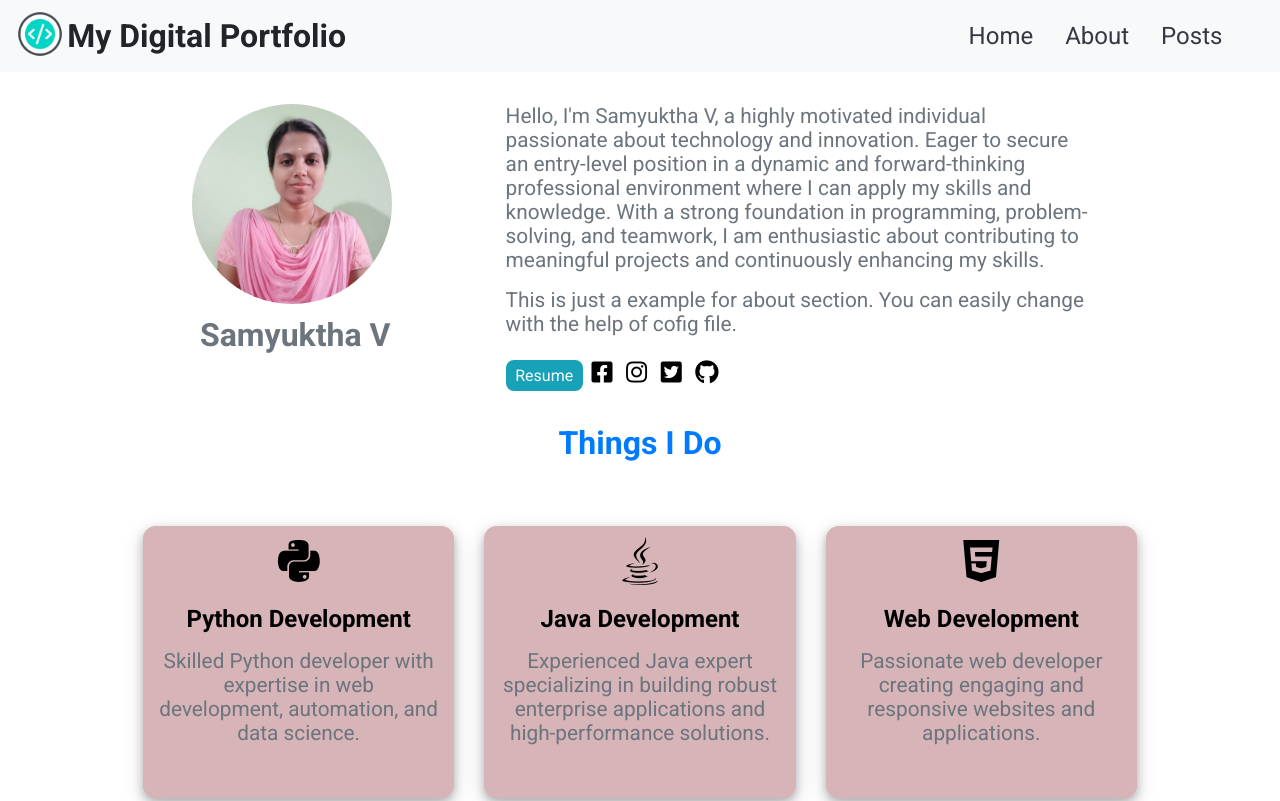
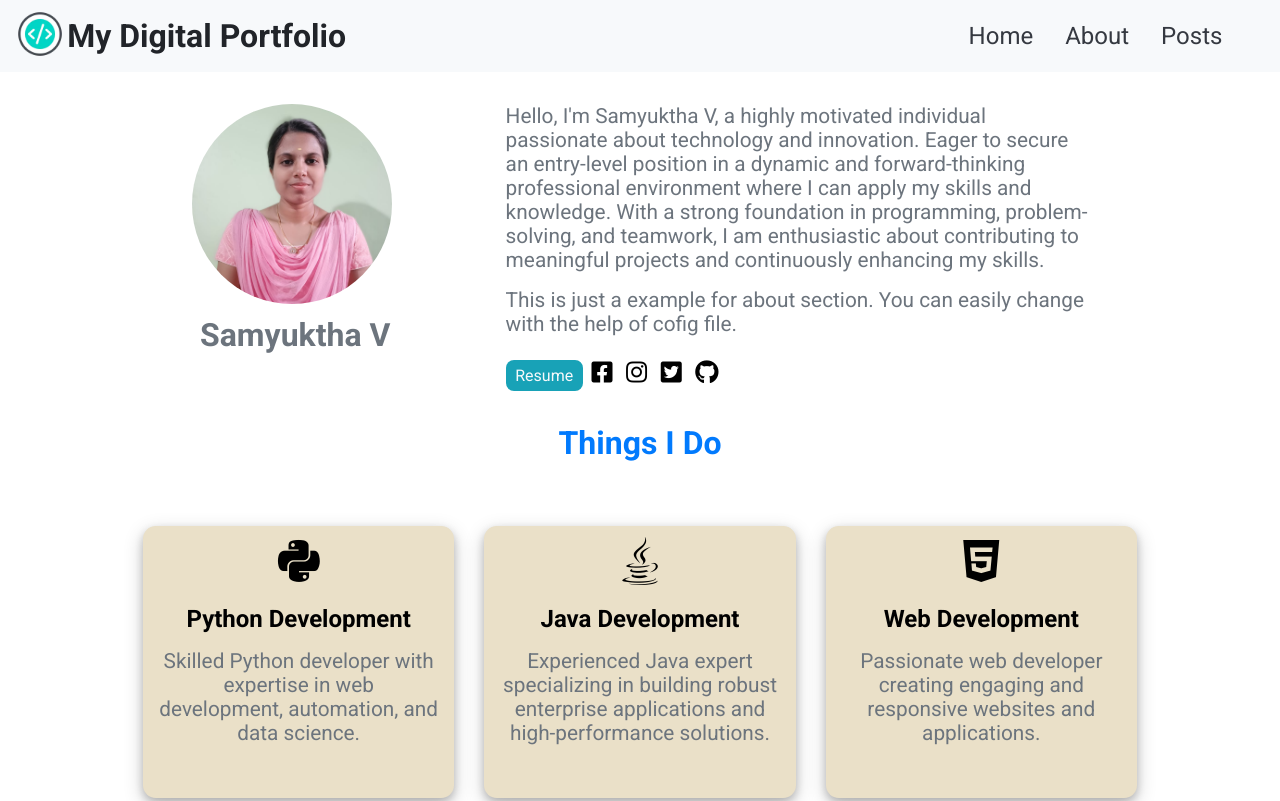
Before and after one commit to Samyukthagithub/MyDigitalPortfolio, a plain HTML site: page index.html in a window 1280 px wide. Shown: the top 801 px of the page. Drawn offline with Linux system fonts and the light colour scheme; files whose address does not match are found by name.

Commit message:
Update style.css

```diff
--- a/style.css
+++ b/style.css
@@ -1,5 +1,5 @@
 :root {
-  --yellow:#d6b4b7;
+  --yellow:#EAE0C8;
   --black: #212429;
   --green: #18a2b7;
   --title: #6c747d;
```
